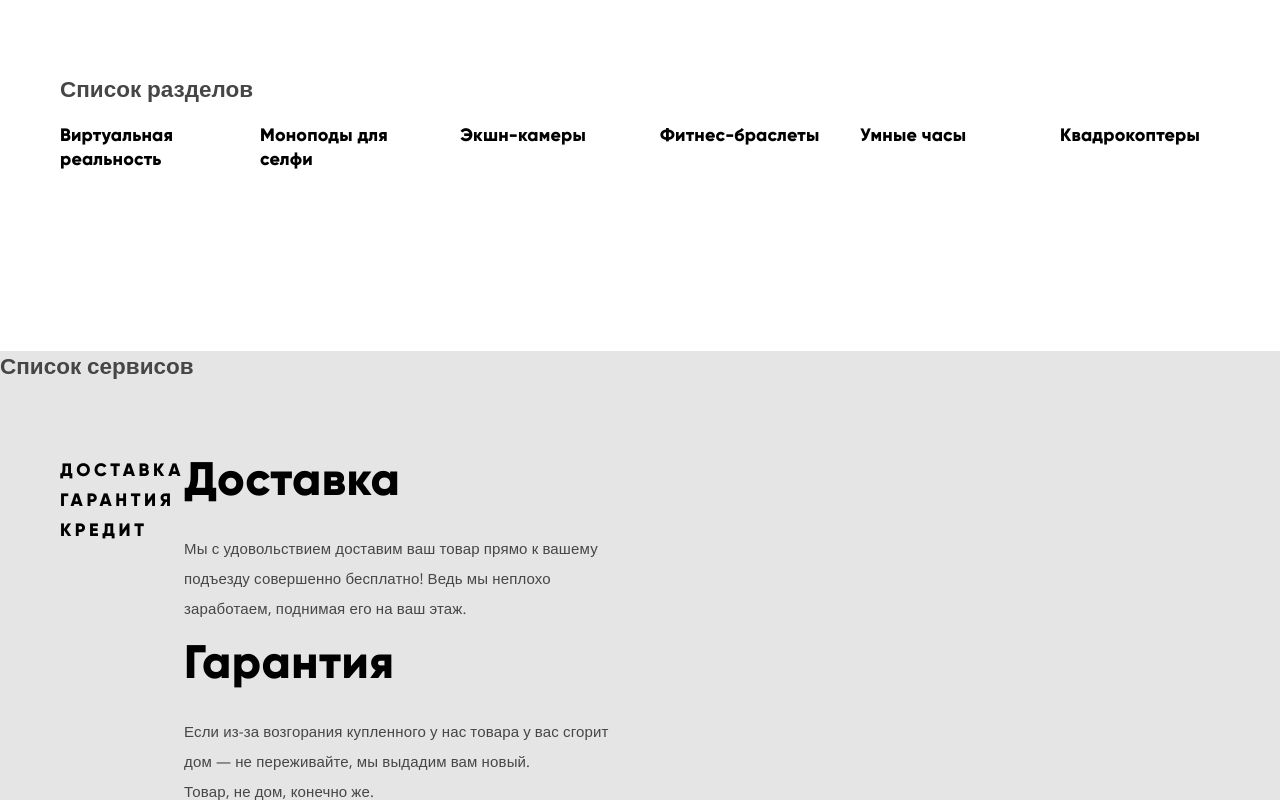
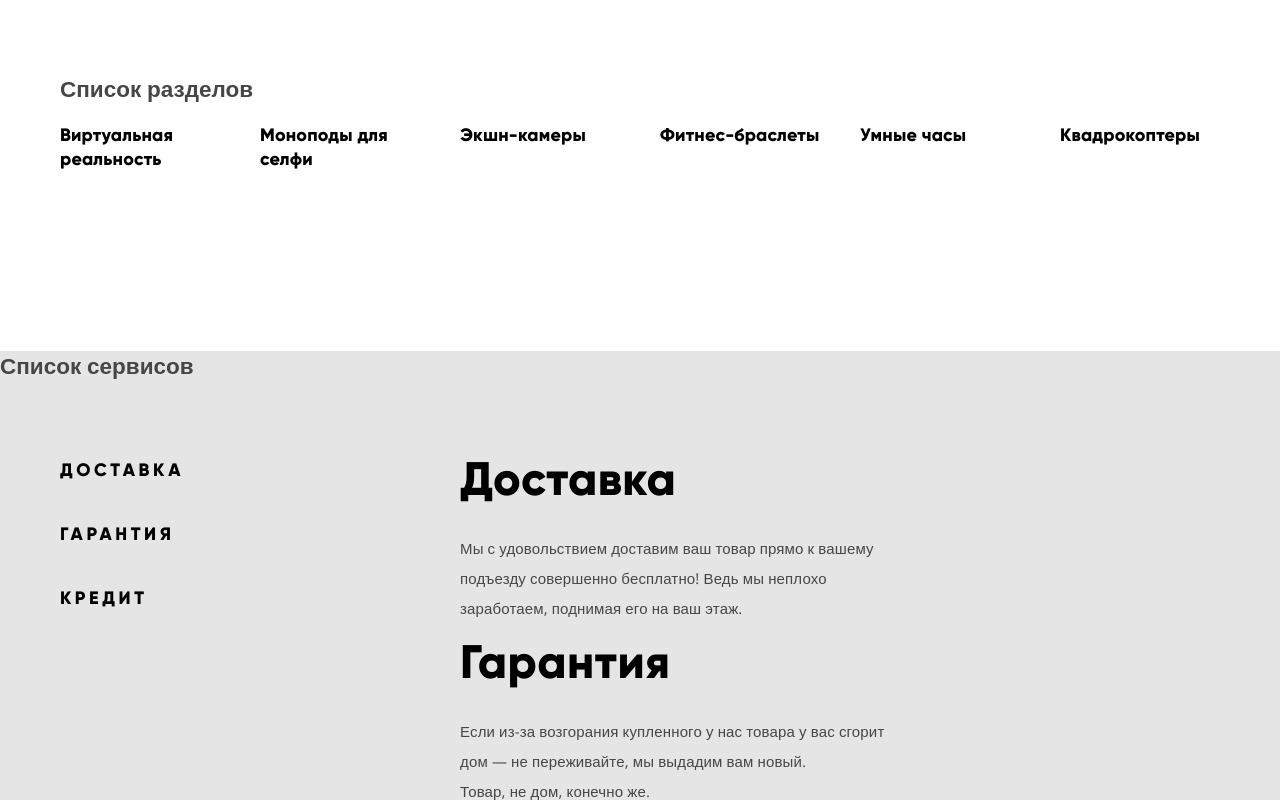
Before and after one commit to abuu-u/895015-device-26, a plain HTML site: page index.html in a window 1280 px wide. Shown: the part 2000-2800 px from the top of the page. Drawn offline with nearby package versions, Linux system fonts and the light colour scheme.

Commit message:
исправил

```diff
--- a/css/style.css
+++ b/css/style.css
@@ -191,7 +191,9 @@ a {
 }/***/
 
 .slide-img {
-  margin: 0 auto;
+  width: 600px;
+  margin: 0;
+  text-align: center;
 }
 
 .slide-wrapper {
@@ -257,8 +259,15 @@ a {
 }
 
 .service-slides {
-  margin: 0;
+  margin: 0 122px 0 0;
   padding: 0;
+  width: 278px;
+}
+
+.service-slides li {
+  margin-bottom: 24px;
+  height: 40px;
+  width: 160px;
 }
 
 .service-slides .button:active {
```
